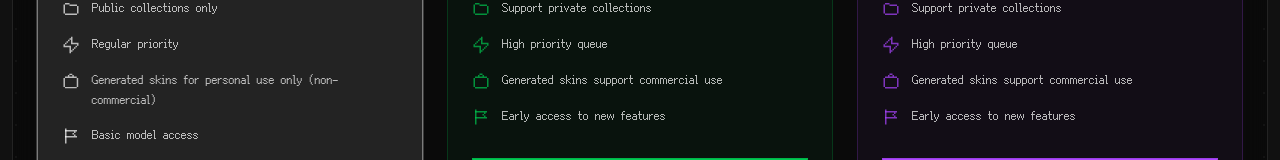
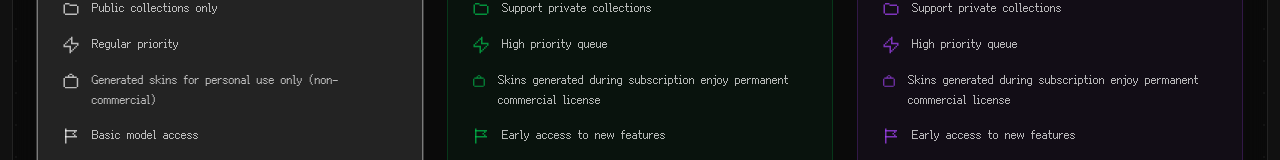
Before and after one commit to EntropyDrop/entropydrop_frontend, a React (Vite) app: page /pro in a window 1280 px wide. Shown: the part 499-659 px from the top of the page. Built offline with nearby package versions, Linux system fonts and the light colour scheme; no server answers.

Commit message:
docs(locales): clarify permanent commercial license for generated skins during subscription

```diff
--- a/src/constants/locales/en.ts
+++ b/src/constants/locales/en.ts
@@ -381,7 +381,7 @@ export default {
                 private: '1,000 private skins limit',
                 priority: 'High priority queue',
                 experimental: 'Early access to new features',
-                commercial: 'Generated skins support commercial use'
+                commercial: 'Skins generated during subscription enjoy permanent commercial license'
             },
             pro_max: {
                 title: 'Pro-Max',
@@ -391,7 +391,7 @@ export default {
                 private: '5,000 private skins limit',
                 priority: 'High priority queue',
                 experimental: 'Early access to new features',
-                commercial: 'Generated skins support commercial use'
+                commercial: 'Skins generated during subscription enjoy permanent commercial license'
             }
         }
     },
@@ -519,7 +519,7 @@ export default {
         title: 'Terms of Service',
         sections: [
             { title: '1. Service Disclaimer', content: 'Entropydrop provides 3D model and skin generation services based on Artificial Intelligence (AIGC). Content is AI-generated, and due to technical characteristics, we cannot guarantee absolute accuracy or satisfy your specific aesthetics.' },
-            { title: '2. Intellectual Property & Authorization', content: 'Works created by you belong to you. Note that your right to use the generated works commercially depends on your subscription tier: works generated under the Free plan are strictly for personal, non-commercial use (such as learning, research, and non-commercial entertainment) and must not be used for any commercial purpose; only works generated under active Pro subscriptions (including Pro-Plus and Pro-Max) support commercial use. For works set to "Public", you authorize Entropydrop a free, irrevocable right to publicly display, publish, and use for model fine-tuning/training.' },
+            { title: '2. Intellectual Property & Authorization', content: 'Works created by you belong to you. Note that your right to use the generated works commercially depends on your subscription tier: works generated under the Free plan are strictly for personal, non-commercial use (such as learning, research, and non-commercial entertainment) and must not be used for any commercial purpose; works generated during an active Pro subscription (including Pro-Plus and Pro-Max) enjoy a permanent commercial license (even after the subscription expires, works generated during that period remain licensed for commercial use). For works set to "Public", you authorize Entropydrop a free, irrevocable right to publicly display, publish, and use for model fine-tuning/training.' },
             { title: '3. Compliance Guidelines', content: 'It is strictly forbidden to generate, upload, edit, or create any content involving political sensitivity, pornography, violence, terror, or copyright infringement. Entropydrop reserves the right to delete violating content without notice. You bear full legal and community responsibility for all outputs and published content.' },
             { title: '4. Disclaimer', content: 'This service is for artistic creation and entertainment only. If you encounter disputes when using it on other platforms (e.g., in games), Entropydrop bears no joint responsibility.' },
             { title: '5. Value-Added Services & Customization', content: 'Entropydrop provides value-added services such as virtual points, generation quotas, and 3D printing. All 3D printed physical products provided by this platform are "14+ Adult Collectibles" and are not toys for children. Regarding Resale: You own the physical products you purchase and have the right to resell that specific item. Additionally, if the model involves third-party copyright (such as fan art), resale may involve legal risks, which you must bear yourself. Entropydrop reserves the right to refuse service for any localized physical customization that involves infringement or violation of our guidelines (such as politically sensitive, pornographic, or violent content). Virtual items are generally non-refundable once consumed. For customized physical products, refunds are not supported unless there is logistics damage or severe quality issues.' },
--- a/src/constants/locales/zh-hans.ts
+++ b/src/constants/locales/zh-hans.ts
@@ -381,7 +381,7 @@ export default {
                 private: '1,000 个私有皮肤上限',
                 priority: '高优先级生成队列',
                 experimental: '优先体验新功能',
-                commercial: '生成的皮肤支持商用'
+                commercial: '订阅期内生成的皮肤拥有永久商用许可'
             },
             pro_max: {
                 title: 'Pro-Max',
@@ -391,7 +391,7 @@ export default {
                 private: '5,000 个私有皮肤上限',
                 priority: '高优先级生成队列',
                 experimental: '优先体验新功能',
-                commercial: '生成的皮肤支持商用'
+                commercial: '订阅期内生成的皮肤拥有永久商用许可'
             }
         }
     },
@@ -519,7 +519,7 @@ export default {
         title: '服务条款',
         sections: [
             { title: '1. 服务声明', content: 'Entropydrop 提供基于人工智能（AIGC）的 3D模型与皮肤生成服务。内容由 AI 生成，由于技术特性，我们无法保证内容的绝对精确或满足您的特定审美。' },
-            { title: '2. 知识产权与授权', content: '因您自身创作的作品归您所有。需要注意的是，您商业使用生成作品的权利取决于您的订阅方案：免费版用户生成的作品仅供个人学习、研究及非商业性娱乐用途使用，不得用于任何商业目的；Pro订阅用户（包括 Pro-Plus 和 Pro-Max）生成的作品支持商业用途。对于您设置为“公开”的作品，您授权 Entropydrop 拥有免费、不可撤销的公开展示、发布与模型微调/训练权。' },
+            { title: '2. 知识产权与授权', content: '因您自身创作的作品归您所有。需要注意的是，您商业使用生成作品的权利取决于您的订阅方案：免费版用户生成的作品仅供个人学习、研究及非商业性娱乐用途使用，不得用于任何商业目的；在 Pro 订阅（包括 Pro-Plus 和 Pro-Max）有效期内生成的作品享有永久商用许可（即使订阅到期，该期间生成的作品仍可永久商用）。对于您设置为“公开”的作品，您授权 Entropydrop 拥有免费、不可撤销的公开展示、发布与模型微调/训练权。' },
             { title: '3. 合规使用守则', content: '严禁生成、上传、编辑、创造任何涉及政治敏感、色情、暴力、恐怖，或侵犯他人版权的内容。Entropydrop 有权对违规内容进行不经通知的直接删除。您对上述操作的所有输出与发布内容承担全部法律及社区责任。' },
             { title: '4. 免责声明', content: '本服务仅供艺术创作与娱乐，如果您在其他平台（如游戏中）二次使用遇到纠纷，Entropydrop 不承担连带责任。' },
             { title: '5. 增值服务与实物定制', content: 'Entropydrop 提供虚拟积分、生成额度和 3D 打印等增值服务。本平台提供的所有 3D 打印实物均为“14+ 成人摆件”，非儿童玩具。关于再次销售：您拥有所购买实物产品的所有权和处分权（包括再次转售该特定实物的权利）。同时，若模型涉及第三方版权（如同人创作），再次销售可能面临法律风险，请您自行承担。对于任何涉及侵权或违规（如政治敏感、色情暴力内容）的实物定制，Entropydrop 有权拒绝提供服务。虚拟道具或积分一经消耗使用，非系统性缺陷一般不予退费。对于 3D 打印等定制化实物商品，除物流破损或严重质量问题外，不支持无理由退换货。' },
```
